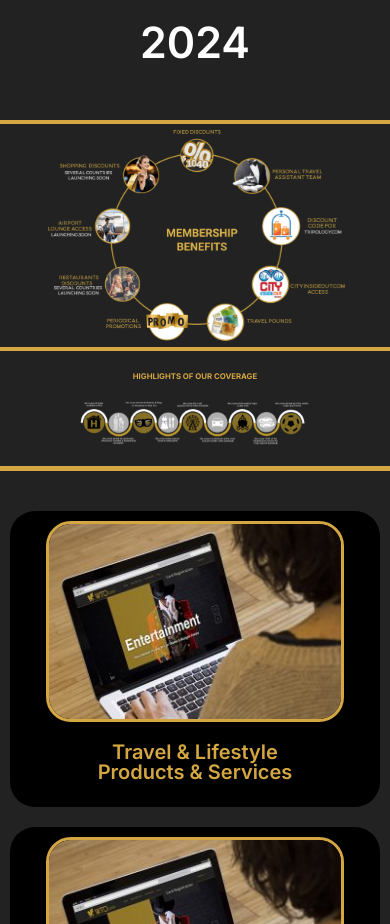
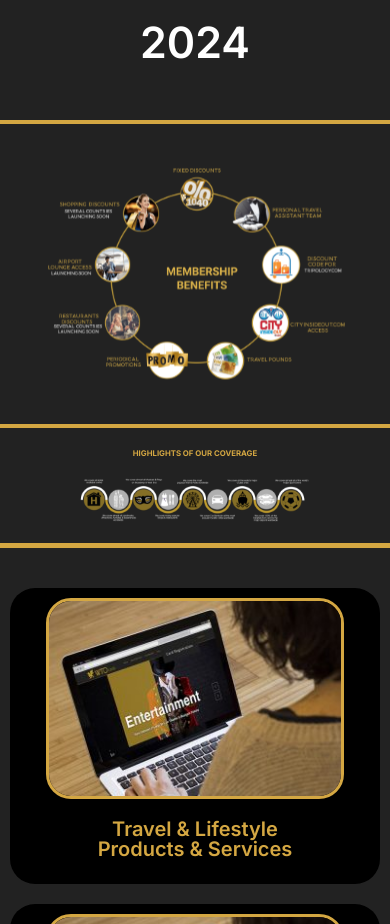
Before and after one commit to Youssef-Hossam2274/GTO-Clone, a Next.js app: page / in a window 390 px wide. Shown: the part 1800-2724 px from the top of the page. Built offline with nearby package versions, Linux system fonts and the light colour scheme.

Commit message:
fix bugs about styling in MemberShipBenefits component

```diff
--- a/component/MemberShipBenefits/index.tsx
+++ b/component/MemberShipBenefits/index.tsx
@@ -7,8 +7,11 @@
 export default function MemberShipBenefits() {
     return (
         <div className='memberShip-component'>
-            <Image className="suite-image" src={suite} alt='suite'/>
-            <Image className="memberShip-image"  src={memberShip} alt='memberShip'/>
+            <div className="memberShip-bigBox">
+                <Image className="suite-image" src={suite} alt='suite'/>
+                <Image className="memberShip-image"  src={memberShip} alt='memberShip'/>
+                <div className="dumy"></div>
+            </div>
         </div>
     )
 }
--- a/component/MemberShipBenefits/styles.css
+++ b/component/MemberShipBenefits/styles.css
@@ -2,36 +2,62 @@
     display: flex;
     background-color: #222222;
     border-bottom: solid #d4a742 4px;
-    gap: 150px;
+    position: relative;
+    overflow: hidden;
 }
-
-.suite-image{
-    color: transparent;
-    object-fit: cover;
-    height: 500px;
-}
-
-.memberShip-image{
-    color: transparent;
-    width: 800px;
-    max-width: 100%;
-}
-
 @media (max-width: 1180px){
     .memberShip-component{
         gap:0;
     }
+}
+
+.memberShip-bigBox{
+    display: flex;
+    width: 100%;
+}
+
+.suite-image{
+    height: 600px;
+    object-fit: cover;
+}
+
+@media (max-width: 1400px){
+    .suite-image{
+        height: 500px;
+    }
+}
+@media (max-width: 1150px){
     .suite-image{
         height: 400px;
     }
-    .memberShip-image{
-        width: 700px;
+}
+@media (max-width: 950px){
+    .suite-image{
+        height: 300px;
     }
 }
-
 @media (max-width: 870px) {
     .suite-image{
         display: none;
     }
+}
 
+.memberShip-image{
+    margin-inline: auto;
 }
+
+@media (max-width: 1400px){
+    .memberShip-image{
+        height: 500px   ;
+    }
+}
+@media (max-width: 1150px){
+    .memberShip-image{
+        height: 400px   ;
+    }
+}
+@media (max-width: 950px){
+    .memberShip-image{
+        height: 300px   ;
+    }
+}
```
